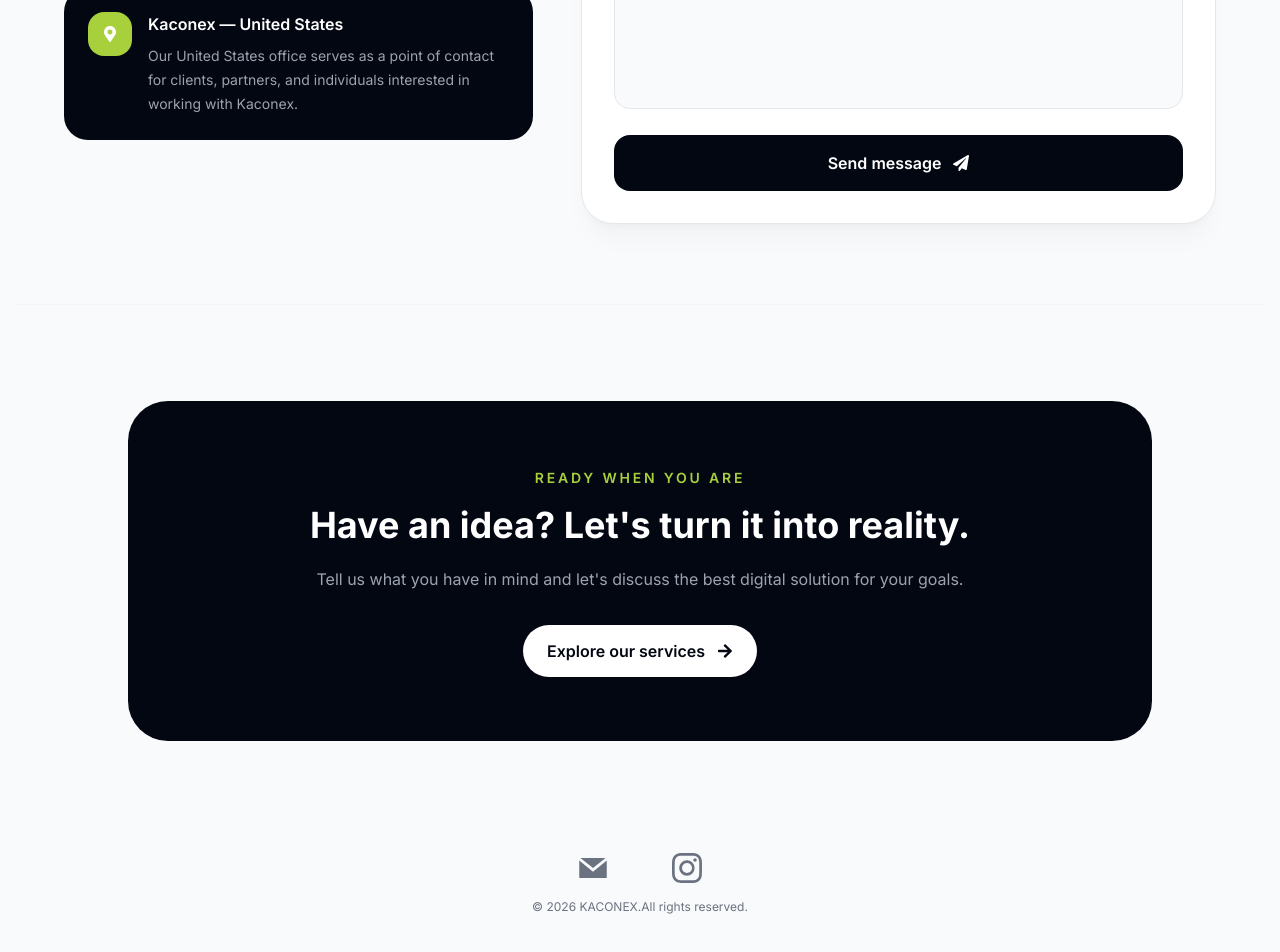
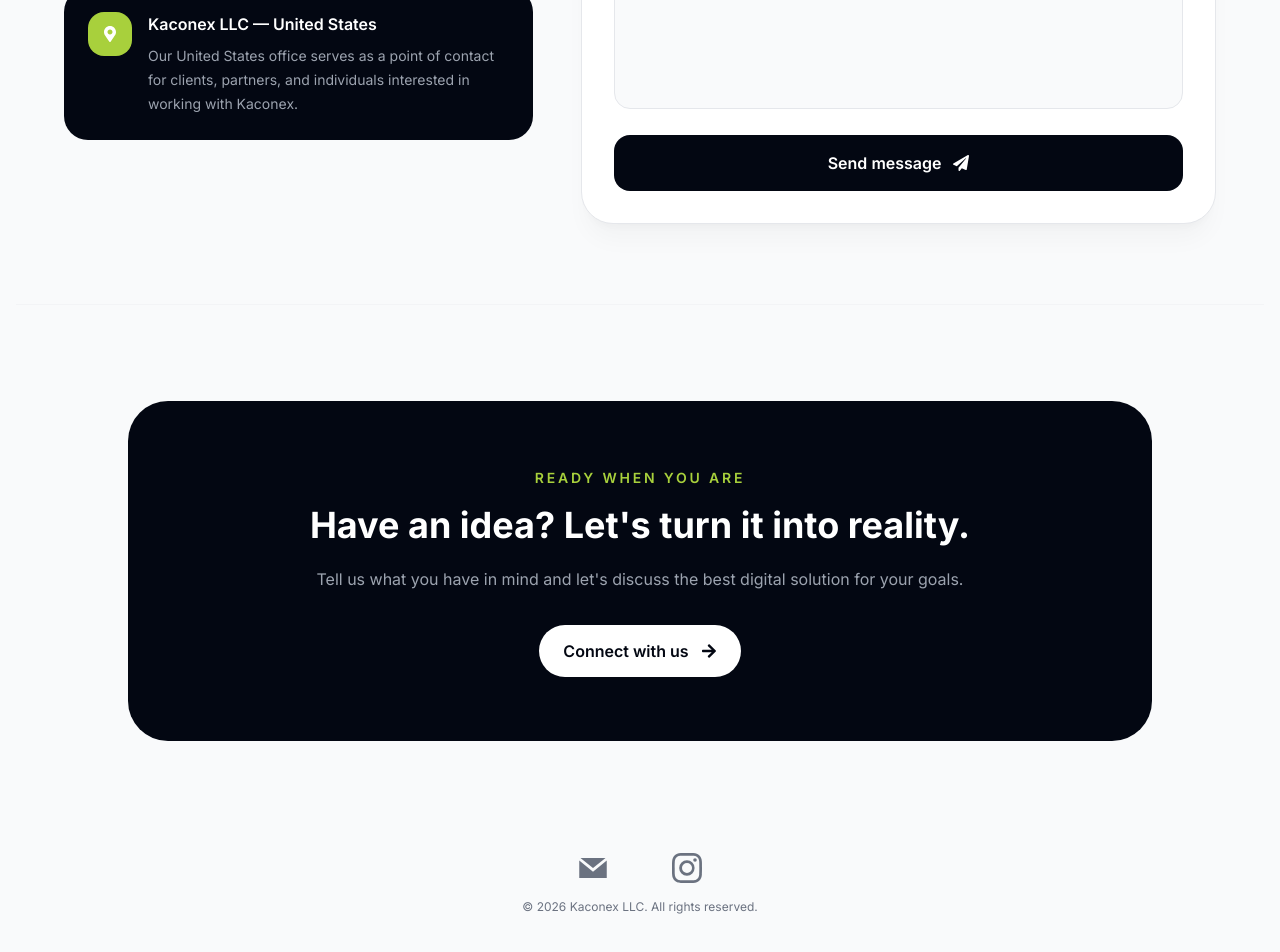
Before and after one commit to EdwinLutta/Studio-service, a Next.js app: page /contact in a window 1280 px wide. Shown: the part 1557-2509 px from the top of the page. Built offline with nearby package versions, Linux system fonts and the light colour scheme.

Commit message:
made changes to the links and texts correction

```diff
--- a/app/layout.tsx
+++ b/app/layout.tsx
@@ -12,8 +12,9 @@ import AppModal from "@/components/modals/AppModal";
 const inter = Inter({ subsets: ["latin"] });
 
 export const metadata: Metadata = {
-  title: "Emmanuel | Personal portfolio",
-  description: "Emmanuel is a full stack web and mobile developer",
+  title: "Kaconex LLC",
+  description:
+    "Builds modern websites, web applications, mobile apps and digital products",
 };
 
 export default function RootLayout({
--- a/app/page.tsx
+++ b/app/page.tsx
@@ -41,7 +41,7 @@ export default function Home() {
                 Start a Project
               </Link>
               <Link
-                href="/about"
+                href="/aboutUs"
                 className="rounded-xl border border-[#A8D03C] px-7 py-4 text-center text-sm font-semibold transition duration-300 hover:-translate-y-1 hover:border-[#6c8a17]"
               >
                 Learn About Kaconex
--- a/components/contactSection.tsx
+++ b/components/contactSection.tsx
@@ -167,7 +167,7 @@ export default function ContactSection() {
                 </div>
 
                 <div>
-                  <h3 className="font-semibold">Kaconex — United States</h3>
+                  <h3 className="font-semibold">Kaconex LLC — United States</h3>
                   <p className="mt-2 text-sm leading-6 text-gray-400">
                     Our United States office serves as a point of contact for
                     clients, partners, and individuals interested in working
@@ -331,10 +331,10 @@ export default function ContactSection() {
             </p>
 
             <Link
-              href="/services"
+              href="mailto:careers@kaconex.com"
               className="group mt-8 inline-flex items-center gap-3 rounded-full bg-white px-6 py-3.5 font-semibold text-gray-950 transition hover:bg-[#12a55495] hover:text-white"
             >
-              Explore our services
+              Connect with us
               <FaArrowRight className="transition-transform group-hover:translate-x-1" />
             </Link>
           </div>
--- a/components/footer.tsx
+++ b/components/footer.tsx
@@ -36,7 +36,7 @@ const Footer = () => {
       </div>
 
       <small className="mb-2 text-xs block">
-        &copy; 2026 KACONEX.All rights reserved.
+        &copy; 2026 Kaconex LLC. All rights reserved.
       </small>
     </footer>
   );
```
